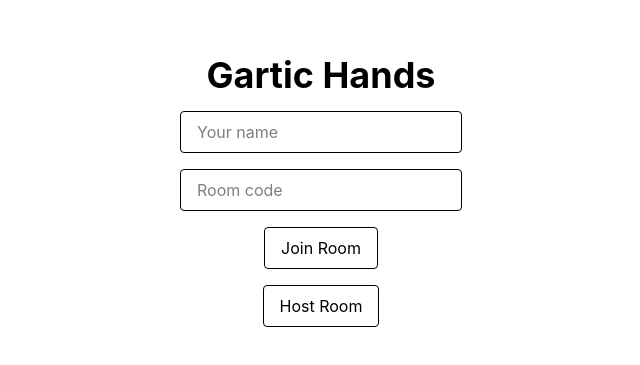
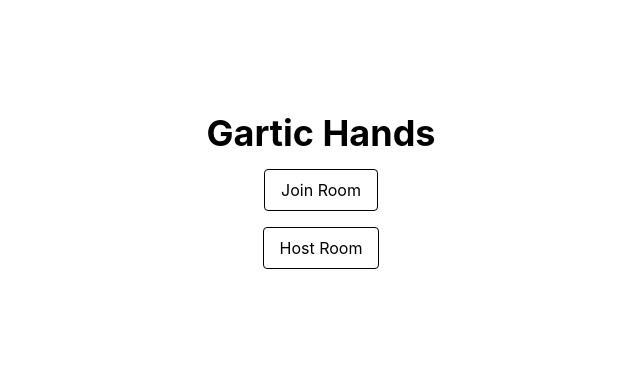
Before and after one commit to Monash-FIT3170/2026W2-GarticHands, a React (Vite) app in the folder GarticHands/: page / in a window 1280 px wide. Shown: the part 209-574 px from the top of the page, without its empty margins (319-959 px from the left). Built offline with nearby package versions, Linux system fonts and the light colour scheme.

Commit message:
Feat: Got the joining page workign

```diff
--- a/GarticHands/src/GarticHands.tsx
+++ b/GarticHands/src/GarticHands.tsx
@@ -11,7 +11,7 @@ export default function GarticHands() {
       <Routes>
         <Route path='/' element={<Land />}/>
         <Route path='/host' element={<Host />}/>
-        <Route path='/join:roomcode' element={<Join />}/>
+        <Route path='/join' element={<Join />}/>
         <Route path='/game' element={<Game />}/>
       </Routes>
     </BrowserRouter>
--- a/GarticHands/src/Pages/landingPage.tsx
+++ b/GarticHands/src/Pages/landingPage.tsx
@@ -1,29 +1,10 @@
-import { useState } from "react"
 import { useNavigate } from "react-router-dom"
 
 export default function LandingPage() {
-  const [name, setName] = useState('')
-  const [roomCode, setRoomCode] = useState('')
   const navigate = useNavigate()
 
   async function joinRoom() {
-    const response = await fetch ('http://localhost:3000/rooms/join', {
-      method: 'POST',
-      headers: {'Content-Type': 'application/json'},
-      body: JSON.stringify({
-        playerName: name,
-        roomCode: roomCode
-      }),
-
-    })
-
-    const data = await response.json()
-
-    if (data.success) {
-      navigate(`/join/${roomCode.toUpperCase()}`)
-    } else {
-      alert(data.message)
-    }
+    navigate('/join')
   }
 
   function hostRoom() {
@@ -35,20 +16,6 @@ export default function LandingPage() {
     <div className="min-h-screen flex flex-col items-center justify-center gap-4">
       <h1 className='text-4xl font-bold'>Gartic Hands</h1>
 
-      <input
-        placeholder='Your name'
-        value={name}
-        onChange={(e) => setName(e.target.value)}
-        className='border px-4 py-2 rounded'
-      />
-
-      <input
-        placeholder='Room code'
-        value={roomCode}
-        onChange={(e) => setRoomCode(e.target.value)}
-        className='border px-4 py-2 rounded'
-      />
-
       <button onClick={joinRoom} className='border px-4 py-2 rounded'>
         Join Room
       </button>
```
